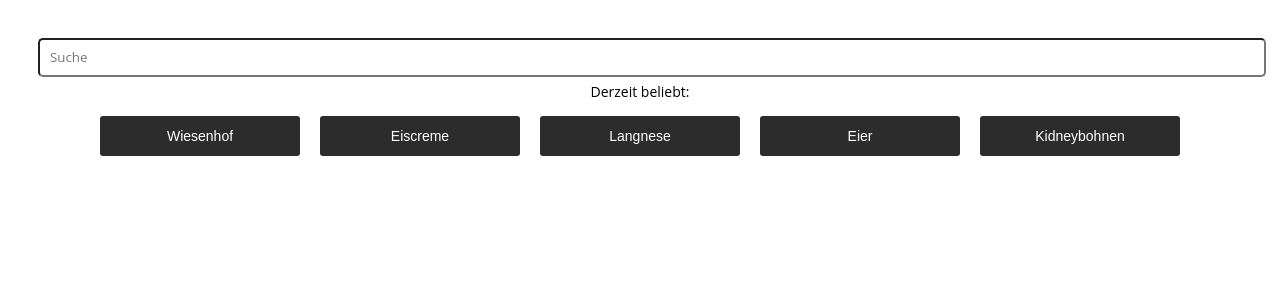
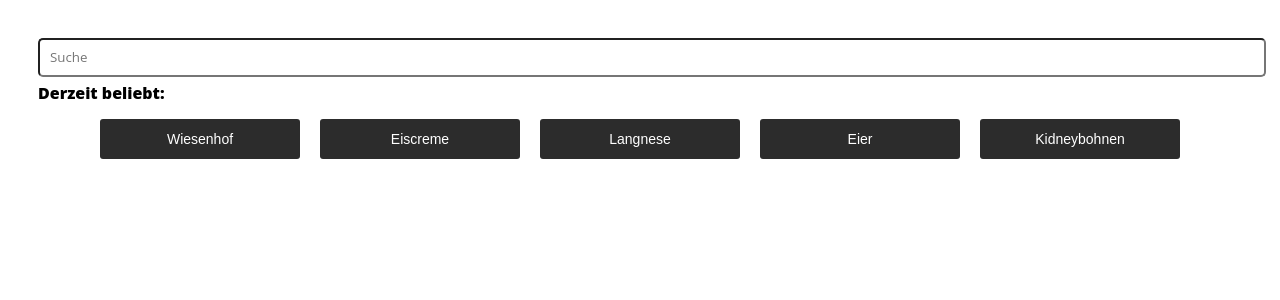
Before and after one commit to RadekKosiada/bring-it-webapp, a React (Create React App) app: page / in a window 1280 px wide. Shown: the top 300 px of the page. Built offline with nearby package versions, Linux system fonts and the light colour scheme.

Commit message:
Adjust CSS for Recommendations; Change general font-size

```diff
--- a/src/App.css
+++ b/src/App.css
@@ -1,7 +1,7 @@
 .App {
   text-align: center;
   font-family: "Open Sans", -apple-system, BlinkMacSystemFont, "Segoe UI", Roboto, Oxygen-Sans, Ubuntu, Cantarell, "Helvetica Neue", sans-serif;
-  font-size: 14px;
+  font-size: 16px;
   padding: 30px;
   min-width: 370px;
 }
@@ -65,3 +65,8 @@
 .query-button:hover {
   box-shadow: rgb(65 65 65 / 15%) 0px 4px 7px 0px;
 }
+
+.recommendations-title {
+  text-align: left;
+  font-weight: 800;
+}
--- a/src/components/Recommendations.tsx
+++ b/src/components/Recommendations.tsx
@@ -8,8 +8,8 @@
         'Eier', 'Kidneybohnen'];
 
     return (
-        <div>
-            <p>Derzeit beliebt:</p>
+        <div className="recommendations-container">
+            <p className="recommendations-title">Derzeit beliebt:</p>
             {recommendations.map((hint, index) => {
                 return (
                     <QueryButton
```
